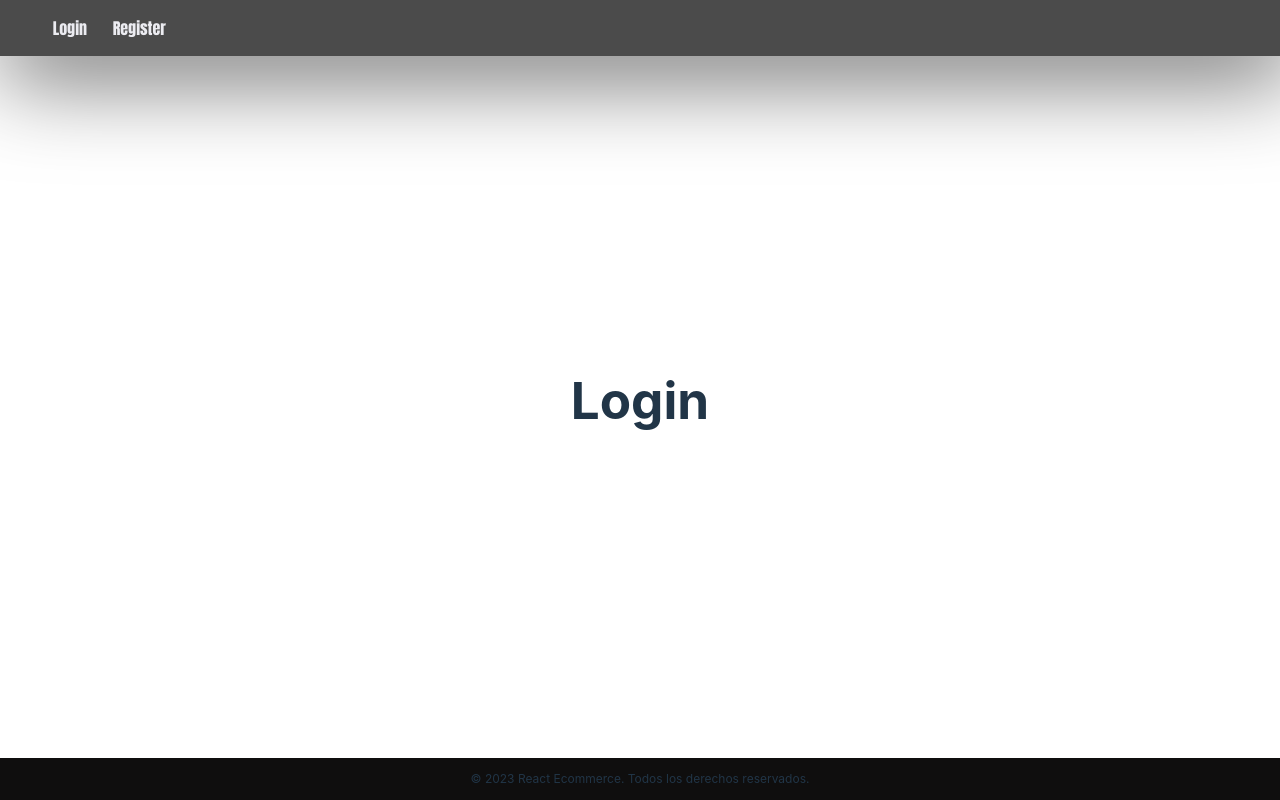
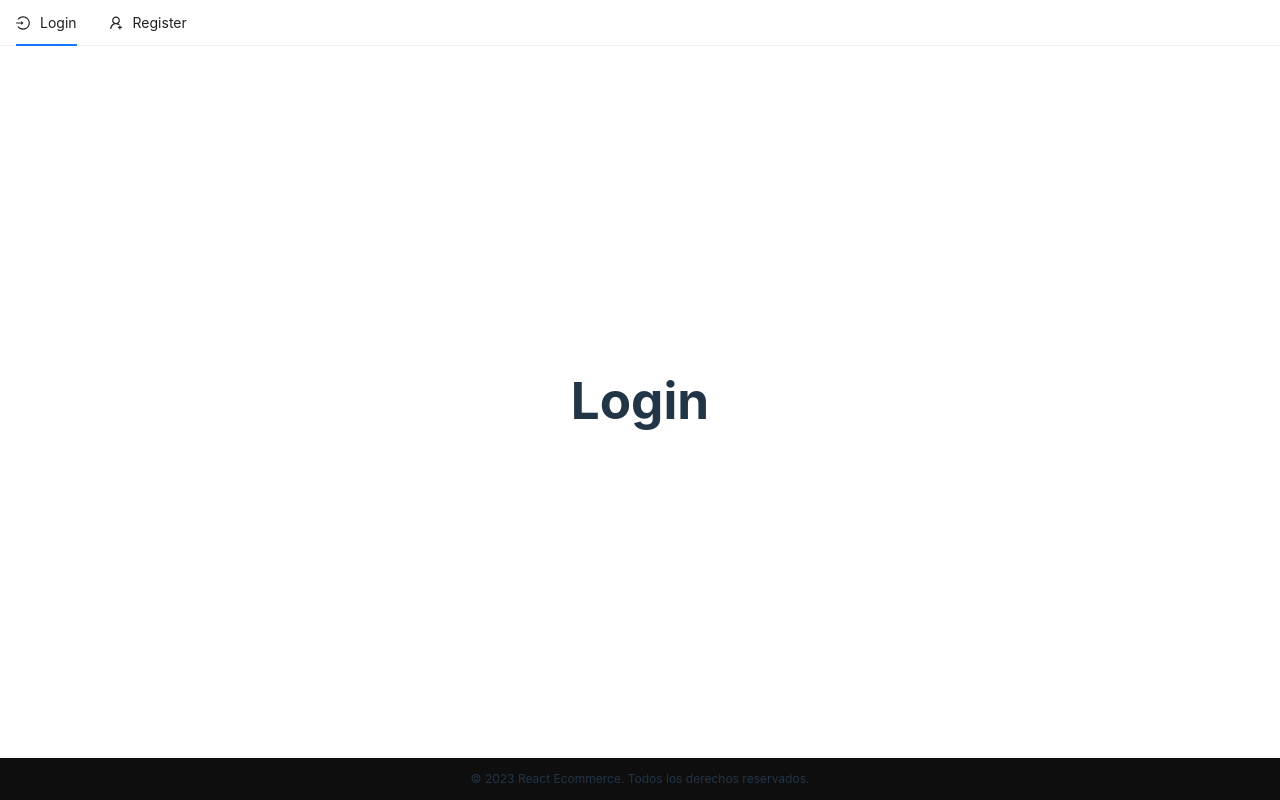
Before and after one commit to dondifer/react-ecommerce, a React (Vite) app in the folder react-ecommerce/: page / in a window 1280 px wide. Built offline with nearby package versions, Linux system fonts and the light colour scheme.

Commit message:
feat: ant header style

```diff
--- a/react-ecommerce/src/components/Header/Header.jsx
+++ b/react-ecommerce/src/components/Header/Header.jsx
@@ -1,27 +1,54 @@
 /* eslint-disable react/prop-types */
-import { Link, useNavigate } from "react-router-dom";
-import { useContext, useEffect } from "react";
+import { LoginOutlined, UserAddOutlined } from "@ant-design/icons";
+import { Menu } from "antd";
+import React, { useEffect, useState } from "react";
+import { useNavigate } from "react-router-dom";
 
 const Header = (props) => {
+  const items = [
+    {
+      label: "Login",
+      key: "",
+      icon: <LoginOutlined />,
+    },
+    {
+      label: "Register",
+      key: "register",
+      icon: <UserAddOutlined />,
+    },
+  ];
   const navigate = useNavigate();
   // eslint-disable-next-line no-unused-vars
+  const [current, setCurrent] = useState("mail");
+  const onClick = (e) => {
+    console.log("click ", e);
+    navigate(`/${e.key}`);
+    setCurrent(e.key);
+  };
 
   useEffect(() => {
     navigate("/");
     // eslint-disable-next-line react-hooks/exhaustive-deps
   }, []);
   return (
-    <div>
-      <nav>
-        <ul className="bullet-less">
-          {props.links.map((link, index) => (
-            <li key={index}>
-              <Link to={link.url}>{link.name}</Link>
-            </li>
-          ))}
-        </ul>
-      </nav>
-    </div>
+    // <div>
+    //   <nav>
+    //     <ul className="bullet-less">
+    //       {props.links.map((link, index) => (
+    //         <li key={index}>
+    //           <Link to={link.url}>{link.name}</Link>
+    //         </li>
+    //       ))}
+    //     </ul>
+    //   </nav>
+    // </div>
+    <Menu
+      className="menu"
+      onClick={onClick}
+      selectedKeys={[current]}
+      mode="horizontal"
+      items={items}
+    />
   );
 };
 
--- a/react-ecommerce/src/components/Register/Register.jsx
+++ b/react-ecommerce/src/components/Register/Register.jsx
@@ -1,13 +1,12 @@
 import { useNavigate } from "react-router-dom";
-import { useState } from "react";
-let dataArray = [];
+// import { useState } from "react";
 
 const Register = () => {
   let navigate = useNavigate();
-  const [data, setData] = useState({});
-  const [btnDisabled, setBtnDisabled] = useState(true);
+  // const [data, setData] = useState({});
+  // const [btnDisabled, setBtnDisabled] = useState(true);
 
-  const [message, setMessage] = useState("");
+  // const [message, setMessage] = useState("");
 
   // const handleInputChange = (event) => {
   //   console.log(event.target.name);
--- a/react-ecommerce/src/sass/components/_header.scss
+++ b/react-ecommerce/src/sass/components/_header.scss
@@ -41,3 +41,10 @@ nav {
     }
   }
 }
+
+.menu {
+  position: absolute;
+  top: 0;
+  left: 0;
+  width: 100%;
+}
```
